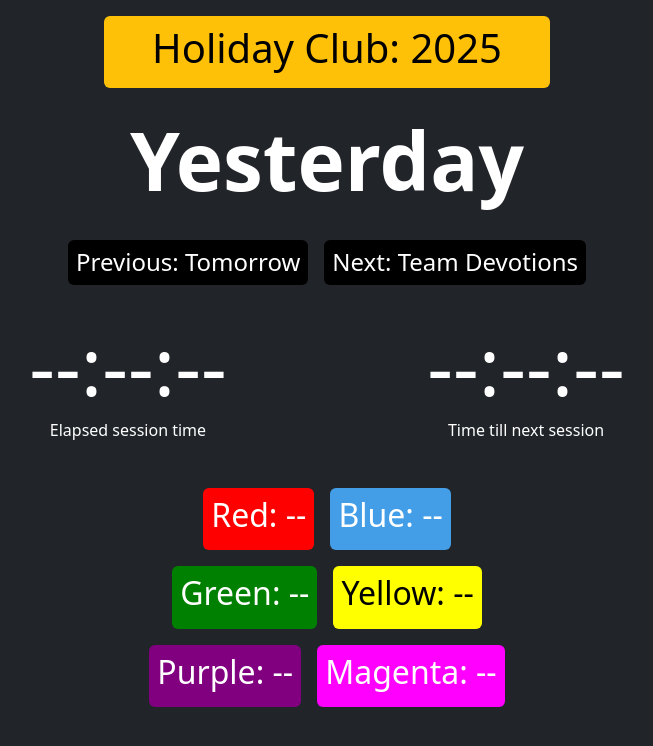
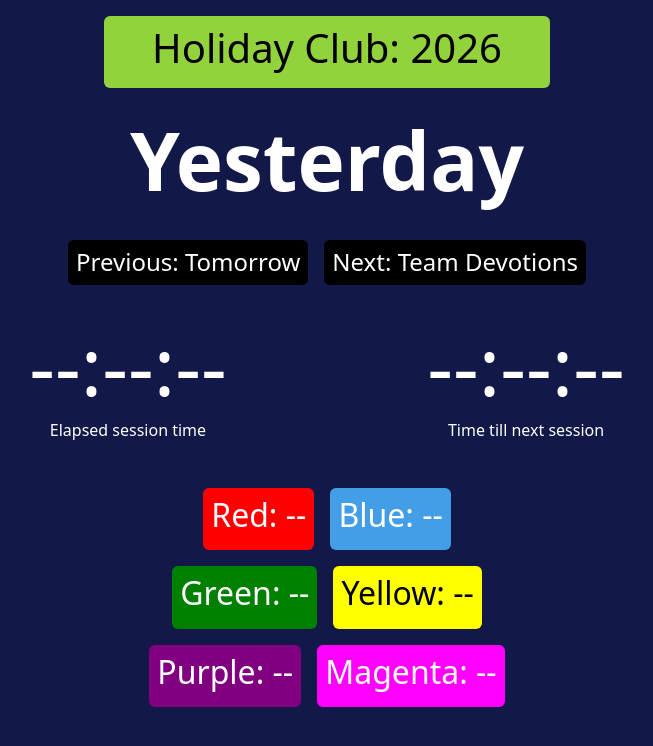
Before and after one commit to JackMa222/hc-schedule, a plain HTML site: page index.html in a window 1280 px wide. Shown: the whole page, without its empty margins (313-966 px from the left). Drawn offline with nearby package versions, Linux system fonts and the light colour scheme.

Commit message:
Update 2025 -> 2026, new colors bg

```diff
--- a/index.html
+++ b/index.html
@@ -10,13 +10,13 @@
     <script src="https://cdn.jsdelivr.net/npm/bootstrap@5.3.3/dist/js/bootstrap.bundle.min.js"
         integrity="sha384-YvpcrYf0tY3lHB60NNkmXc5s9fDVZLESaAA55NDzOxhy9GkcIdslK1eN7N6jIeHz"
         crossorigin="anonymous"></script>
-    <title>2025 Holiday Club</title>
+    <title>2026 Holiday Club</title>
 </head>
 
-<body class="text-bg-dark">
+<body class="bg-2026">
     <div class="d-flex justify-content-center">
-        <div class="w-90 bg-warning p-2 m-3 ps-5 pe-5 rounded text-center">
-            <h1 class="text-black">Holiday Club: 2025</h1>
+        <div class="w-90 title-bg-2026 p-2 m-3 ps-5 pe-5 rounded text-center">
+            <h1 class="text-black">Holiday Club: 2026</h1>
         </div>
     </div>
     <div class="d-flex justify-content-center p-2">
--- a/styles.css
+++ b/styles.css
@@ -25,3 +25,13 @@
 .hidden {
     display: none !important;
 }
+
+.bg-2026 {
+    background-color: #121948;
+    color: #fff;
+}
+
+.title-bg-2026 {
+    background-color: #92d23c;
+    color: #000;
+}
```
